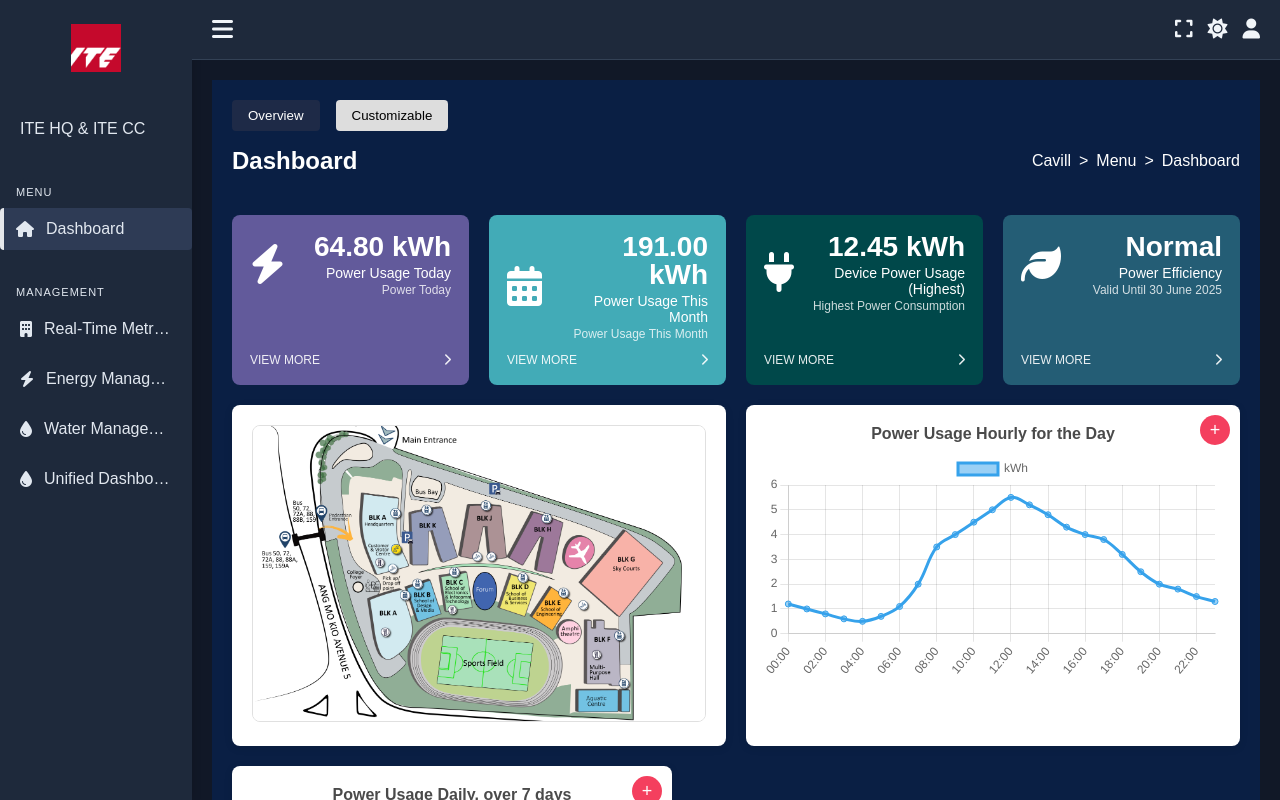
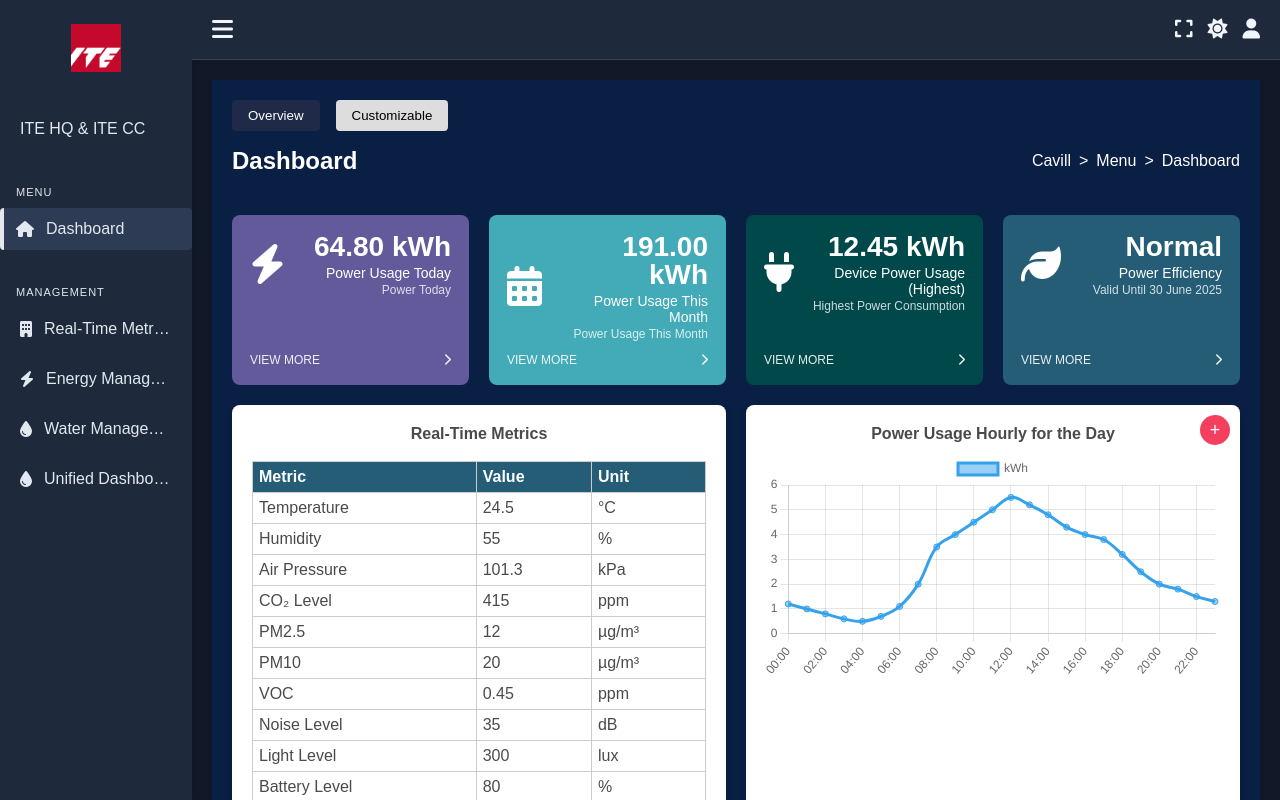
Before and after one commit to yirenong/calypso_demo_full, a Vue app: page / in a window 1280 px wide. Built offline with nearby package versions, Linux system fonts and the light colour scheme.

Commit message:
push update

```diff
--- a/src/views/Dashboard.vue
+++ b/src/views/Dashboard.vue
@@ -19,8 +19,8 @@
       </div>
       <!-- Top Cards -->
       <div class="top-cards">
-        <DashboardCard color="#625a9b" title="Power Usage Today" :value="powerUsageToday"
-          description="Power Today" link="/">
+        <DashboardCard color="#625a9b" title="Power Usage Today" :value="powerUsageToday" description="Power Today"
+          link="/">
           <template #icon><i class="fas fa-bolt"></i></template>
         </DashboardCard>
         <DashboardCard color="#42abb7" title="Power Usage This Month" :value="totalPowerUsageThisMonth"
@@ -31,18 +31,38 @@
           description="Highest Power Consumption" link="/">
           <template #icon><i class="fas fa-plug"></i></template>
         </DashboardCard>
-        <DashboardCard color="#245d75" title="Power Efficiency" value="Normal"
-          description="Valid Until 30 June 2025" link="/">
+        <DashboardCard color="#245d75" title="Power Efficiency" value="Normal" description="Valid Until 30 June 2025"
+          link="/">
           <template #icon><i class="fas fa-leaf"></i></template>
 
         </DashboardCard>
       </div>
       <!-- Middle Row -->
       <div class="middle-row">
-        <div class="card floorplan"><FloorplanComponent :selectedImage="selectedImage" /></div>
+        <div class="card real-time-metrics">
+          <h3>Real-Time Metrics</h3>
+          <table class="metrics-table">
+            <thead>
+              <tr>
+                <th>Metric</th>
+                <th>Value</th>
+                <th>Unit</th>
+              </tr>
+            </thead>
+            <tbody>
+              <tr v-for="metric in realTimeMetrics" :key="metric.name">
+                <td>{{ metric.name }}</td>
+                <td>{{ metric.value }}</td>
+                <td>{{ metric.unit }}</td>
+              </tr>
+            </tbody>
+          </table>
+        </div>
         <div class="card power-usage-hourly">
           <h3>Power Usage Hourly for the Day</h3>
-          <div class="chart-wrapper"><PowerHourlyChart :data="hourlyChartData" /></div>
+          <div class="chart-wrapper">
+            <PowerHourlyChart :data="hourlyChartData" />
+          </div>
           <button class="add-button" @click="navigateToPage('/energy-management/historical-data')">+</button>
         </div>
       </div>
@@ -50,7 +70,9 @@
       <div class="bottom-row">
         <div class="card power-usage-daily">
           <h3>Power Usage Daily, over 7 days</h3>
-          <div class="chart-wrapper"><PowerDailyChart :data="dailyChartData" /></div>
+          <div class="chart-wrapper">
+            <PowerDailyChart :data="dailyChartData" />
+          </div>
           <button class="add-button" @click="navigateToPage('/energy-management/historical-data')">+</button>
         </div>
       </div>
@@ -85,7 +107,8 @@
       <draggable v-model:list="cards" item-key="id" tag="div" class="dashboard-grid" :animation="200"
         handle=".card-handle" @start="isDragging = true" @end="isDragging = false">
         <template #item="{ element: card, index }">
-          <div class="card-wrapper" :class="{ 'value-card': isMetric(card.type), dragging: isDragging }" :style="card.props.style">
+          <div class="card-wrapper" :class="{ 'value-card': isMetric(card.type), dragging: isDragging }"
+            :style="card.props.style">
             <div class="card-top-actions">
               <button class="edit-btn" @click="editCard(index)"><i class="fas fa-edit"></i></button>
               <button class="delete-btn" @click="removeCard(index)"><i class="fas fa-times"></i></button>
@@ -173,13 +196,13 @@ const labelMap = {
   AvoidableCostReport: 'Avoidable Cost Report & Graph'
 };
 const cardGroups = [
-  { label: 'Chiller Plant Energy', types: ['SystemRTGraph','SystemRTMetric','SystemKWGraph','SystemKWMetric','SystemKWRTGraph','SystemKWRTMetric','HeatBalanceGraph','HeatBalanceMetric']},
-  { label: 'Campus Electrical Energy', types: ['ElecIncoming','ElecUsage','TenantUsage','Solar','EVCharging','CampusEUI','CampusTSE','EnergySourceDistPie','EnergySourceDistBar','CampusEUIBar','ElectricalIntakeBar','EnergyUsageDistPie','EnergyUsageDistBar','AirsideEnergyDistBar']},
-  { label: 'Campus Water Usage', types: ['PubWaterIncoming','NEWaterIncoming','CampusWaterUsage','CampusWUI','WaterSourceDistPie','WaterSourceDistBar','CampusWUITrendBar','WaterIntakeBar','WaterConsumptionTrendBar','WaterUsageDistPie','WaterUsageDistBar']},
-  { label: 'Sustainability Indicators', types: ['CarbonFootprint']},
-  { label: 'Statistical Analysis', types: ['AlertsCCTV','DiagnosticReport','AvoidableCostReport']},
-  { label: 'Monthly Reports', types: ['MonthlySales','MonthlyTrend']},
-  { label: 'KPIs', types: ['CurrentKPI']}
+  { label: 'Chiller Plant Energy', types: ['SystemRTGraph', 'SystemRTMetric', 'SystemKWGraph', 'SystemKWMetric', 'SystemKWRTGraph', 'SystemKWRTMetric', 'HeatBalanceGraph', 'HeatBalanceMetric'] },
+  { label: 'Campus Electrical Energy', types: ['ElecIncoming', 'ElecUsage', 'TenantUsage', 'Solar', 'EVCharging', 'CampusEUI', 'CampusTSE', 'EnergySourceDistPie', 'EnergySourceDistBar', 'CampusEUIBar', 'ElectricalIntakeBar', 'EnergyUsageDistPie', 'EnergyUsageDistBar', 'AirsideEnergyDistBar'] },
+  { label: 'Campus Water Usage', types: ['PubWaterIncoming', 'NEWaterIncoming', 'CampusWaterUsage', 'CampusWUI', 'WaterSourceDistPie', 'WaterSourceDistBar', 'CampusWUITrendBar', 'WaterIntakeBar', 'WaterConsumptionTrendBar', 'WaterUsageDistPie', 'WaterUsageDistBar'] },
+  { label: 'Sustainability Indicators', types: ['CarbonFootprint'] },
+  { label: 'Statistical Analysis', types: ['AlertsCCTV', 'DiagnosticReport', 'AvoidableCostReport'] },
+  { label: 'Monthly Reports', types: ['MonthlySales', 'MonthlyTrend'] },
+  { label: 'KPIs', types: ['CurrentKPI'] }
 ];
 const componentMap = {
   MonthlySales: BarChartCard,
@@ -241,6 +264,18 @@ export default {
   data() {
     return {
       selectedTab: 'overview',
+      realTimeMetrics: [
+        { name: 'Temperature', value: 24.5, unit: '°C' },
+        { name: 'Humidity', value: 55, unit: '%' },
+        { name: 'Air Pressure', value: 101.3, unit: 'kPa' },
+        { name: 'CO₂ Level', value: 415, unit: 'ppm' },
+        { name: 'PM2.5', value: 12, unit: 'µg/m³' },
+        { name: 'PM10', value: 20, unit: 'µg/m³' },
+        { name: 'VOC', value: 0.45, unit: 'ppm' },
+        { name: 'Noise Level', value: 35, unit: 'dB' },
+        { name: 'Light Level', value: 300, unit: 'lux' },
+        { name: 'Battery Level', value: 80, unit: '%' }
+      ],
       hourlyChartData: [
         { label: '00:00', value: 1.2 }, { label: '01:00', value: 1.0 }, { label: '02:00', value: 0.8 },
         { label: '03:00', value: 0.6 }, { label: '04:00', value: 0.5 }, { label: '05:00', value: 0.7 },
@@ -284,15 +319,15 @@ export default {
     },
     isMetric(type) {
       return [
-        'CurrentKPI','SystemRTMetric','SystemKWMetric','SystemKWRTMetric','HeatBalanceMetric',
-        'ElecIncoming','ElecUsage','TenantUsage','Solar','EVCharging','CampusEUI','CampusTSE'
+        'CurrentKPI', 'SystemRTMetric', 'SystemKWMetric', 'SystemKWRTMetric', 'HeatBalanceMetric',
+        'ElecIncoming', 'ElecUsage', 'TenantUsage', 'Solar', 'EVCharging', 'CampusEUI', 'CampusTSE'
       ].includes(type);
     },
     addCard() {
       const type = this.newCardType;
       const id = generateId();
-      if (['CarbonFootprint','AlertsCCTV','DiagnosticReport','AvoidableCostReport'].includes(type)) {
-        const cols = ['Item','Value'];
+      if (['CarbonFootprint', 'AlertsCCTV', 'DiagnosticReport', 'AvoidableCostReport'].includes(type)) {
+        const cols = ['Item', 'Value'];
         let rows = [];
         if (type === 'CarbonFootprint') rows = [{ Item: 'Scope 1 CO₂', Value: '1,200 t' }, { Item: 'Scope 2 CO₂', Value: '3,400 t' }];
         if (type === 'AlertsCCTV') rows = [{ Item: 'Motion Alerts', Value: '12' }, { Item: 'Object Alerts', Value: '5' }];
@@ -314,7 +349,7 @@ export default {
           }
         })
       } else {
-        this.cards.push({ id, type, props: { title: labelMap[type], value: randomArray(1,10000)[0], style: {} } });
+        this.cards.push({ id, type, props: { title: labelMap[type], value: randomArray(1, 10000)[0], style: {} } });
       }
     },
     removeCard(index) {
@@ -351,6 +386,7 @@ export default {
   background-color: #1e2a47 !important;
   color: #ffffff !important;
 }
+
 .dashboard-container .dashboard-grid .card-wrapper * {
   color: inherit !important;
 }
@@ -358,8 +394,10 @@ export default {
 
 .dashboard-container {
   background-color: #0a1f44;
-  min-height: 100vh;    /* so it always fills the viewport height */
-  padding: 20px;        /* optional, to restore your original padding */
+  min-height: 100vh;
+  /* so it always fills the viewport height */
+  padding: 20px;
+  /* optional, to restore your original padding */
 }
 
 /* Customizable Tab Header */
@@ -369,24 +407,28 @@ export default {
   align-items: center;
   margin-bottom: 20px;
 }
+
 .page-title {
   color: #ffffff;
   margin: 0;
   font-size: 24px;
 }
+
 .page-header .breadcrumb {
   display: flex;
   align-items: center;
   color: #ffffff;
   font-size: 14px;
 }
+
 .page-header .breadcrumb span {
   margin: 0 4px;
 }
 
 .header-row {
   display: flex;
-  justify-content: space-between;  /* title on left, breadcrumb on right */
+  justify-content: space-between;
+  /* title on left, breadcrumb on right */
   align-items: center;
   margin-bottom: 20px;
 }
@@ -394,11 +436,13 @@ export default {
 .header-row .breadcrumb {
   display: flex;
   align-items: center;
-  gap: 8px;   /* space between each span and separator */
+  gap: 8px;
+  /* space between each span and separator */
 }
 
 .header-row .breadcrumb span {
-  margin: 0;  /* reset any default margins */
+  margin: 0;
+  /* reset any default margins */
 }
 
 
@@ -412,8 +456,10 @@ export default {
   display: flex;
   justify-content: flex-end;
   align-items: center;
-  margin-bottom: 0;               /* remove the extra bottom margin */
-  color: #ffffff;                 /* make all text white */
+  margin-bottom: 0;
+  /* remove the extra bottom margin */
+  color: #ffffff;
+  /* make all text white */
 }
 
 /* Individual breadcrumb pieces in white */
@@ -428,6 +474,7 @@ export default {
   gap: 1rem;
   margin-bottom: 1rem;
 }
+
 .tab-nav button {
   padding: 0.5rem 1rem;
   border: none;
@@ -435,6 +482,7 @@ export default {
   cursor: pointer;
   border-radius: 4px;
 }
+
 .tab-nav button.active {
   background: #1e2a47;
   color: #fff;
@@ -446,20 +494,24 @@ export default {
   flex-direction: column;
   gap: 20px;
 }
+
 .top-cards {
   display: grid;
   grid-template-columns: repeat(4, 1fr);
   gap: 20px;
 }
+
 .middle-row {
   display: grid;
   grid-template-columns: repeat(2, 1fr);
   gap: 20px;
 }
+
 .bottom-row {
   display: flex;
   gap: 20px;
 }
+
 .card {
   border-radius: 8px;
   padding: 20px;
@@ -470,18 +522,22 @@ export default {
   color: #4a4a4a;
   position: relative;
 }
+
 .card h3 {
   font-size: 16px;
   font-weight: bold;
   margin-bottom: 10px;
 }
+
 .chart-wrapper {
   width: 100%;
 }
+
 .floorplan {
   display: flex;
   justify-content: center;
 }
+
 .add-button {
   position: absolute;
   top: 10px;
@@ -495,6 +551,7 @@ export default {
   font-size: 18px;
   cursor: pointer;
 }
+
 .add-button:hover {
   background-color: #e11d48;
 }
@@ -506,12 +563,14 @@ export default {
   gap: 16px;
   margin-bottom: 24px;
 }
+
 .control-label {
   display: block;
   margin-bottom: 4px;
   color: white;
   font-size: 14px;
 }
+
 .control-select {
   padding: 8px 12px;
   border: 1px solid #ccc;
@@ -519,6 +578,7 @@ export default {
   background-color: #fff;
   color: #333;
 }
+
 .control-button {
   display: flex;
   align-items: center;
@@ -532,15 +592,18 @@ export default {
   font-weight: 600;
   font-size: 0.9rem;
 }
+
 .control-button:hover {
   background-color: #125ea3;
 }
+
 .dashboard-grid {
   display: grid;
   grid-auto-rows: auto;
   grid-template-columns: repeat(auto-fill, minmax(200px, 1fr));
   gap: 20px;
 }
+
 .card-wrapper {
   background-color: #fff;
   border-radius: 8px;
@@ -549,13 +612,16 @@ export default {
   position: relative;
   transition: transform 0.2s ease, box-shadow 0.2s ease;
 }
+
 .card-wrapper.value-card {
   max-width: 200px;
 }
+
 .card-wrapper:hover:not(.dragging) {
   transform: translateY(-4px);
   box-shadow: 0 6px 12px rgba(0, 0, 0, 0.2);
 }
+
 .card-handle {
   position: absolute;
   top: 8px;
@@ -564,9 +630,11 @@ export default {
   cursor: grab;
   color: #888;
 }
+
 .card-handle:active {
   cursor: grabbing;
 }
+
 .card-top-actions {
   position: absolute;
   top: 8px;
@@ -574,6 +642,7 @@ export default {
   display: flex;
   gap: 8px;
 }
+
 .card-top-actions button {
   background: none;
   border: none;
@@ -581,28 +650,55 @@ export default {
   cursor: pointer;
   color: #555;
 }
+
 .card-top-actions button:hover {
   color: #000;
 }
+
 .card-wrapper.dragging {
   transition: none !important;
 }
+
 .card-wrapper.dragging:hover {
   transform: none !important;
-  box-shadow: 0 3px 6px rgba(0,0,0,0.1) !important;
+  box-shadow: 0 3px 6px rgba(0, 0, 0, 0.1) !important;
 }
+
+.metrics-table {
+  width: 100%;
+  border-collapse: collapse;
+  margin-top: 8px;
+}
+
+.metrics-table th,
+.metrics-table td {
+  padding: 6px;
+  border: 1px solid #ccc;
+  text-align: left;
+}
+
+.metrics-table th {
+  background: #245d75;
+  color: #fff;
+}
+
 
 /* Responsive */
 @media (max-width: 768px) {
   .dashboard-view {
     gap: 10px;
   }
-  .top-cards, .middle-row, .bottom-row {
+
+  .top-cards,
+  .middle-row,
+  .bottom-row {
     display: block;
   }
+
   .controls {
     flex-direction: column;
   }
+
   .dashboard-grid {
     grid-template-columns: 1fr !important;
   }
```
Lines whose indentation alone changed are shown as unchanged.
